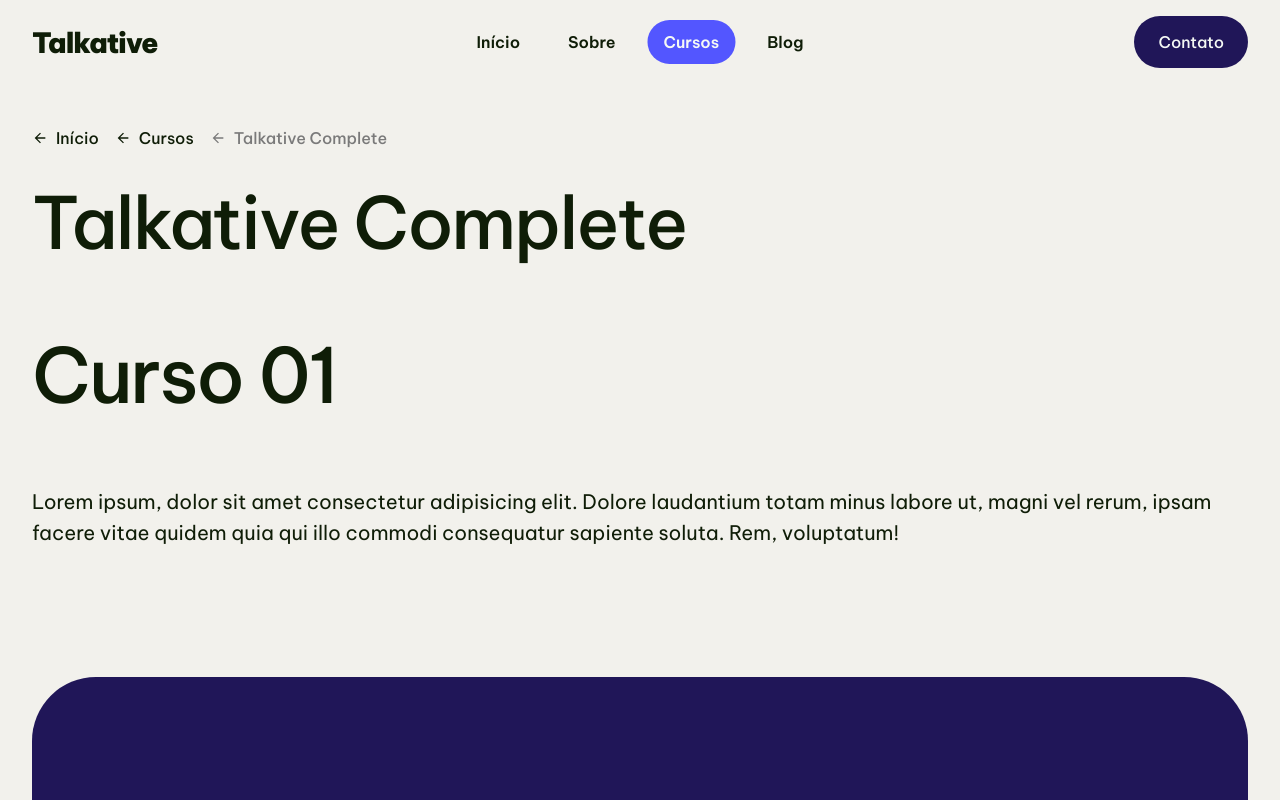
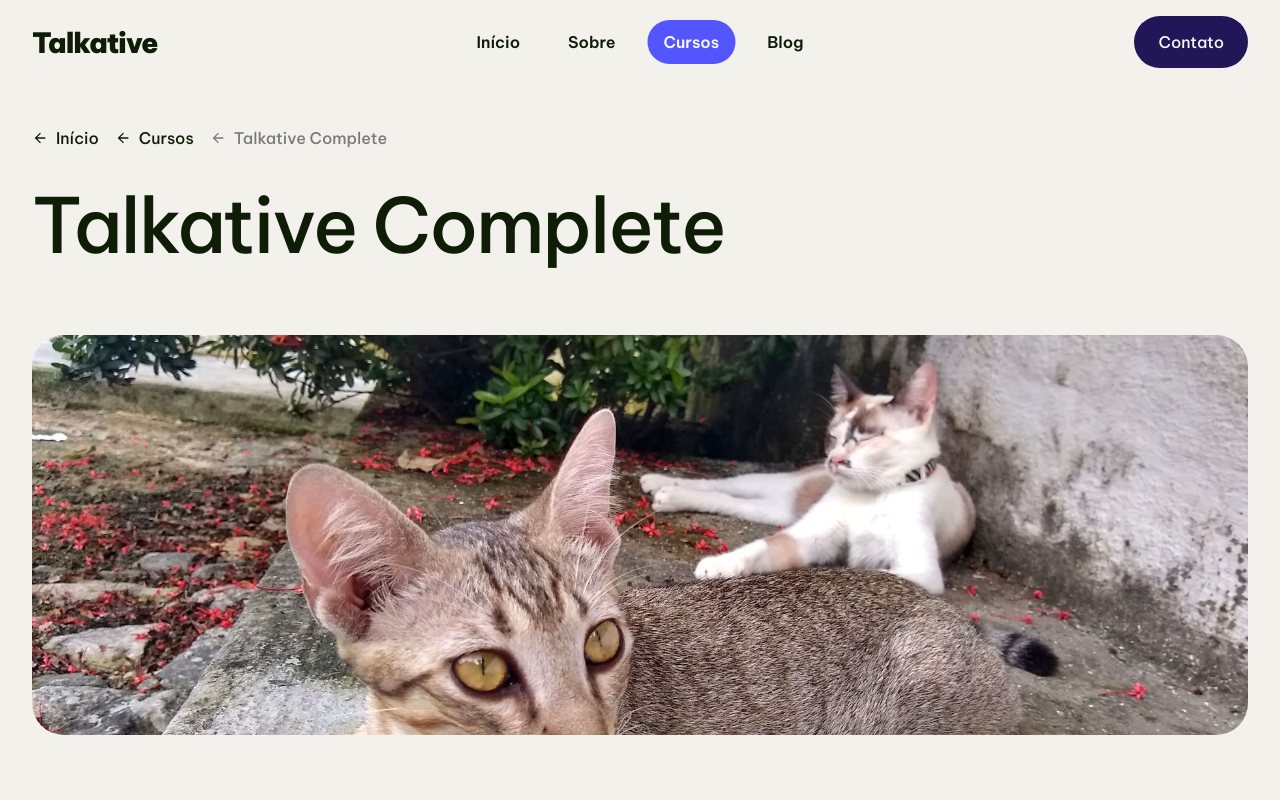
Before and after one commit to SnayderRodrigues/react-study, a React (Vite) app: page /courses/talkative-complete in a window 1280 px wide. Shown: the top 800 px of the page. Built offline with nearby package versions, Linux system fonts and the light colour scheme.

Commit message:
update: CoursesArticlePage component styles

```diff
--- a/src/pages/courses/CoursesArticlePage.jsx
+++ b/src/pages/courses/CoursesArticlePage.jsx
@@ -1,11 +1,14 @@
 import React from "react";
 import { useParams } from "react-router-dom";
 import { Link } from "react-router-dom";
+import Cat from "../../img/IMG_20200407_163224926_HDR-01.jpeg";
+
 import { IoMdArrowBack } from "react-icons/io";
 
 const CourseOne = () => (
   <div>
-    <h2>Curso 01</h2>
+    <h2 className="coursesArticlePage__headline">Talkative Complete</h2>
+    <img src={Cat} alt="" className="coursesArticlePage__image" />
     <p>
       Lorem ipsum, dolor sit amet consectetur adipisicing elit. Dolore
       laudantium totam minus labore ut, magni vel rerum, ipsam facere vitae
@@ -16,7 +19,8 @@ const CourseOne = () => (
 
 const CourseTwo = () => (
   <div>
-    <h2>Curso 02</h2>
+    <h2 className="coursesArticlePage__headline">Talkative Kids</h2>
+    <img src={Cat} alt="" className="coursesArticlePage__image" />
     <p>
       Lorem ipsum, dolor sit amet consectetur adipisicing elit. Dolore
       laudantium totam minus labore ut, magni vel rerum, ipsam facere vitae
@@ -27,7 +31,8 @@ const CourseTwo = () => (
 
 const CourseThree = () => (
   <div>
-    <h2>Curso 03</h2>
+    <h2 className="coursesArticlePage__headline">Talkative Teens</h2>
+    <img src={Cat} alt="" className="coursesArticlePage__image" />
     <p>
       Lorem ipsum, dolor sit amet consectetur adipisicing elit. Dolore
       laudantium totam minus labore ut, magni vel rerum, ipsam facere vitae
@@ -38,7 +43,8 @@ const CourseThree = () => (
 
 const CourseFour = () => (
   <div>
-    <h2>Curso 04</h2>
+    <h2 className="coursesArticlePage__headline">Talkative Express</h2>
+    <img src={Cat} alt="" className="coursesArticlePage__image" />
     <p>
       Lorem ipsum, dolor sit amet consectetur adipisicing elit. Dolore
       laudantium totam minus labore ut, magni vel rerum, ipsam facere vitae
@@ -93,7 +99,6 @@ const CoursesArticlePage = () => {
             {course.title}
           </Link>
         </div>
-        <h1 className="coursesArticlePage__headline">{course.title}</h1>
         <CourseContent />
       </div>
     </section>
--- a/src/styles/pages/courses/_coursesarticlepage.scss
+++ b/src/styles/pages/courses/_coursesarticlepage.scss
@@ -24,4 +24,9 @@
       color: var(--text-color-4);
     }
   }
+  &__image {
+    width: 100%;
+    height: 400px;
+    margin-bottom: 4rem;
+  }
 }
```
